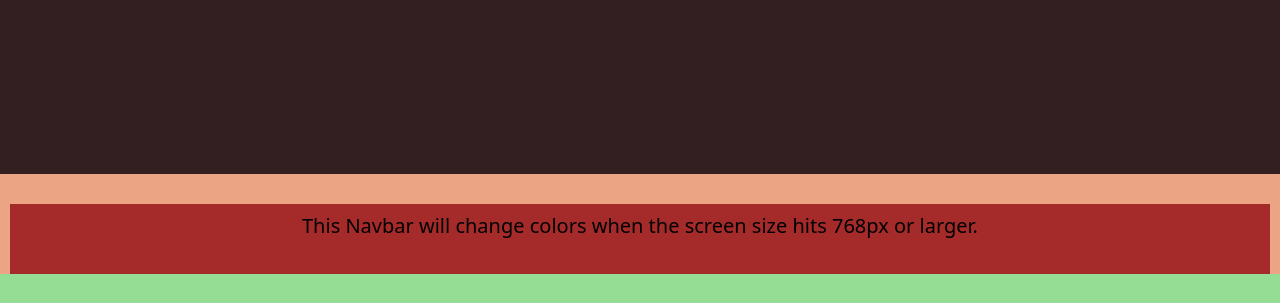
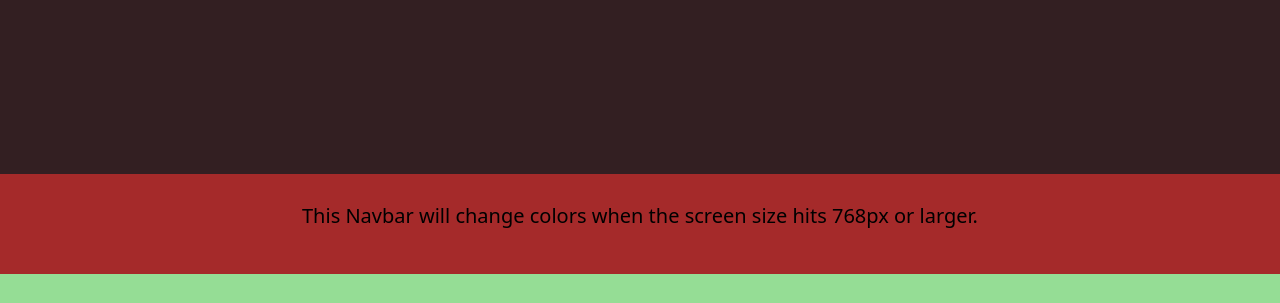
Before and after one commit to masonMO25/tativity-2-1, a website built with Vite: page 1.html in a window 1280 px wide. Shown: the part 146-449 px from the top of the page. Built offline with nearby package versions, Linux system fonts and the light colour scheme.

Commit message:
changed css

```diff
--- a/assets/css/1.css
+++ b/assets/css/1.css
@@ -49,9 +49,7 @@ aside {
 }
 
 @media screen and (min-width: 768px) {
-  nav p {
+  nav {
     background-color: brown;
-    height: 100px;
-    padding: 10px;
   }
 }
```
